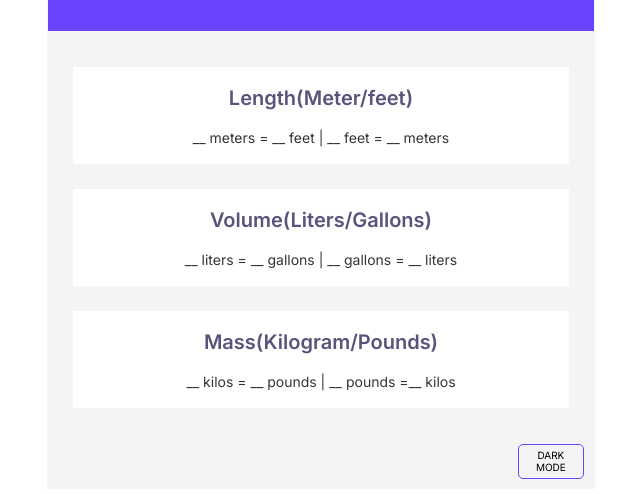
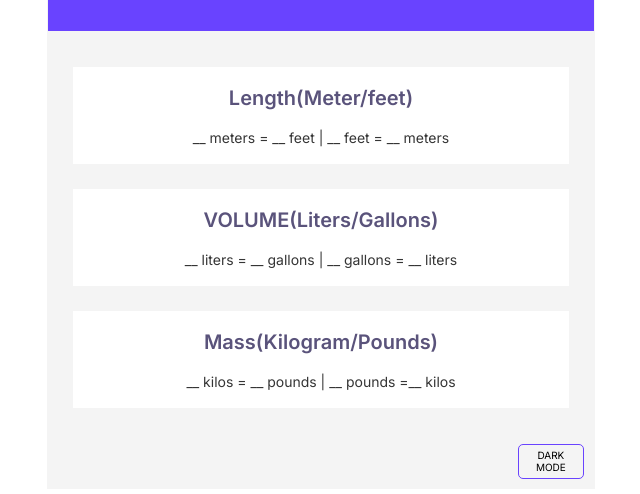
Before and after one commit to jbarriguete86/UNIT-CONVERTER, a plain HTML site: page index.html in a window 1280 px wide. Shown: the part 276-770 px from the top of the page, 319-959 px from the left. Drawn offline with nearby package versions, Linux system fonts and the light colour scheme.

Commit message:
UPDATE FEED HTML

```diff
--- a/index.html
+++ b/index.html
@@ -16,7 +16,7 @@
             <button id="convert-btn" class="cnvrt-btn">Convert</button>
         </section>
         <section class="bottom-container" id="overall-result">
-            <div class="convert-txt">
+            <!-- <div class="convert-txt">
                 <h3>Length(Meter/feet)</h3>
                 <p id="length-result" class="p-result">__ meters = __ feet | __ feet = __ meters<p>
             </div>
@@ -27,7 +27,7 @@
             <div class="convert-txt">
                 <h3>Mass(Kilogram/Pounds)</h3>
                 <p id="mass-result" class="p-result">__ kilos = __ pounds | __ pounds =__ kilos<p>
-            </div>
+            </div> -->
         </section>
         <div class="last-btn">
             <button id="mode-btn" class="mde-btn">DARK MODE</button>
--- a/index.js
+++ b/index.js
@@ -85,3 +85,21 @@ function toggleMode() {
         modeBtn.textContent = "DARK MODE"
     }
 }
+
+function FeedHTML(){
+    overallResults.innerHTML =
+      `<div class="convert-txt">
+      <h3>Length(Meter/feet)</h3>
+      <p id="length-result" class="p-result">__ meters = __ feet | __ feet = __ meters<p>
+  </div>
+  <div class="convert-txt">
+      <h3>VOLUME(Liters/Gallons)</h3>
+      <p id="volume-result" class="p-result">__ liters = __ gallons | __ gallons = __ liters<p>
+  </div>
+  <div class="convert-txt">
+      <h3>Mass(Kilogram/Pounds)</h3>
+      <p id="mass-result" class="p-result">__ kilos = __ pounds | __ pounds =__ kilos<p>
+  </div>`
+  }
+
+  FeedHTML()
```
